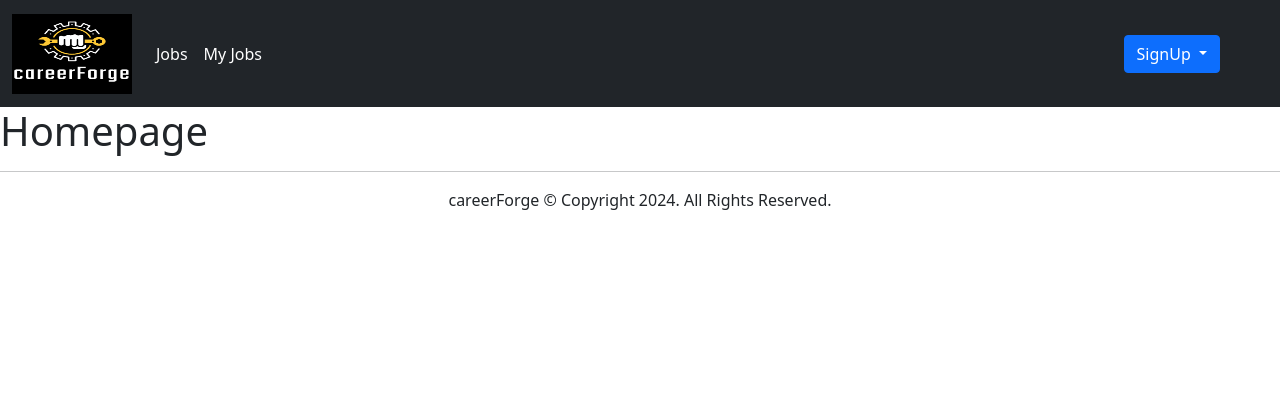
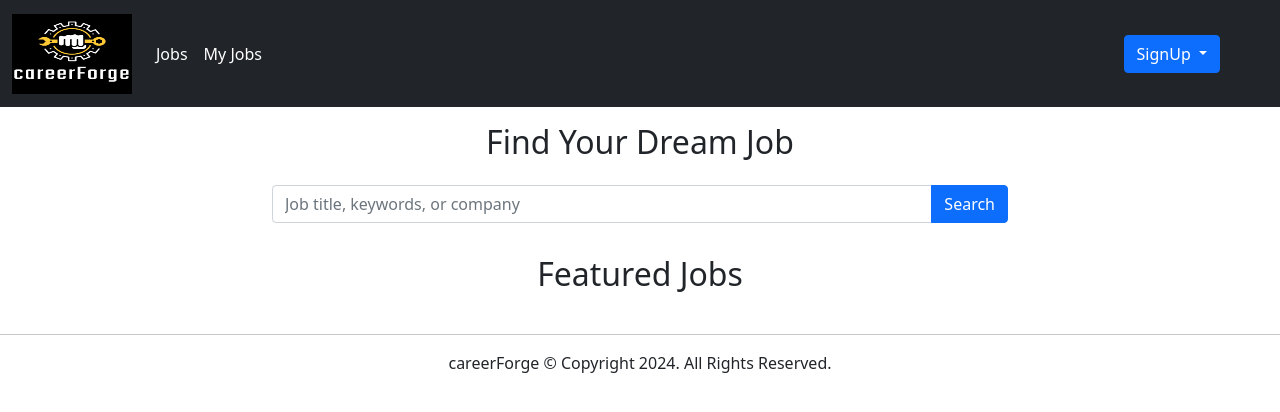
Before and after one commit to mepujan/careerForge, a Django app: page / in a window 1280 px wide. Shown: the top 412 px of the page. Run offline with Django 5.2, Linux system fonts and the light colour scheme; some libraries are stand-ins or nearby versions.

Commit message:
created search bar and container to display featured jobs

```diff
--- a/templates/homepage.html
+++ b/templates/homepage.html
@@ -1,5 +1,38 @@
 {% extends "base.html" %}
 
 {% block content %}
-<h1>Homepage</h1>
+<div class="container">
+    <div class="row justify-content-center">
+        <div class="col-md-8">
+            <div class="search-bar">
+                <h2 class="mb-4 mt-3 text-center">Find Your Dream Job</h2>
+                <form>
+                    <div class="input-group mb-3">
+                        <input type="text" class="form-control" placeholder="Job title, keywords, or company">
+                        <button class="btn btn-primary" type="button">Search</button>
+                    </div>
+                </form>
+            </div>
+        </div>
+    </div>
+
+    <div class="container">
+        <h2 class="mb-4 mt-3 text-center">Featured Jobs</h2>
+        <div class="row">
+            {% for job in jobs %}
+            <div class="col-md-4">
+                <div class="card" style="width: 18rem;">
+                    <img src="{{job.company_logo.url}}" class="card-img-top" alt="company logo">
+                    <div class="card-body">
+                        <h5 class="card-title">{{job.title}}</h5>
+                        <p class="card-text">{{job.descriptions}}</p>
+                        <a href="{% url 'jobs:job-detail' job.id %}" class="btn btn-primary">Learn More</a>
+                    </div>
+                </div>
+            </div>
+            {%endfor%}
+        </div>
+    </div>
+    <!-- Add more featured job cards as needed -->
+</div>
 {% endblock content %}<h1>Homepage</h1>
```
